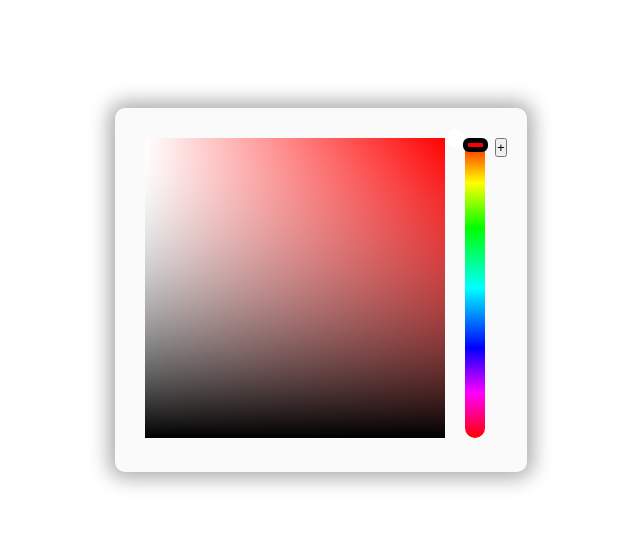
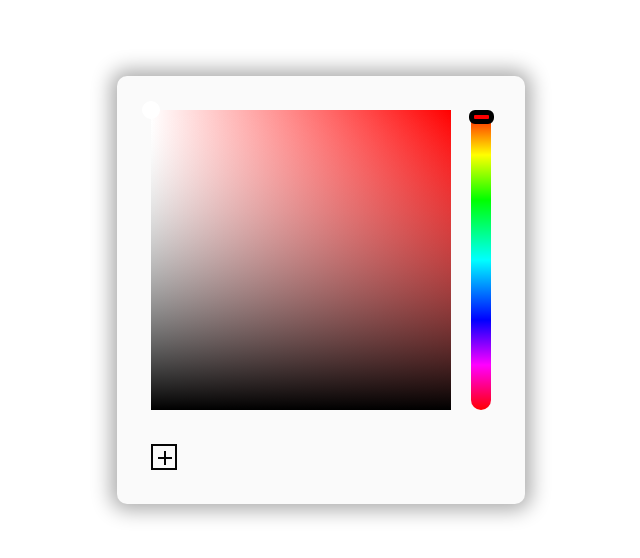
Before and after one commit to tmpelay/color-picker, a plain HTML site: page index.html in a window 1280 px wide. Shown: the part 110-668 px from the top of the page, without its empty margins (319-959 px from the left). Drawn offline with nearby package versions, Linux system fonts and the light colour scheme.

Commit message:
color-list

```diff
--- a/css/styles.css
+++ b/css/styles.css
@@ -17,15 +17,15 @@ body {
 
 .color-picker__container {
   display: flex;
+  flex-direction: column;
   background-color: #fafafa;
-  padding: 30px 20px;
+  padding: 34px;
   border-radius: 10px;
   box-shadow: 0 0 20px 6px #0005;
 }
 
 .color-picker__canvas {
   position: relative;
-  margin: 0 10px;
 }
 
 .hue--picker {
@@ -38,6 +38,7 @@ body {
 
 .color-picker__color-selector {
   position: relative;
+  margin-right: 20px;
 }
 
 .color-picker__hue-selector {
@@ -46,6 +47,8 @@ body {
 
 .color-picker__color {
   position: absolute;
+  top: 0;
+  left: 0;
   width: 18px;
   height: 18px;
   border-radius: 50%;
@@ -57,11 +60,38 @@ body {
 .color-picker__hue {
   position: absolute;
   top: 0;
-  left: 8px;
+  left: -2px;
   width: 25px;
   height: 14px;
   border-radius: 6px;
   border: 5px solid #000;
   background-color: #f00;
-  transition: background-color 0.3s;
 }
+
+.color-picker__colors-list {
+  margin-top: 30px;
+  display: flex;
+  flex-wrap: wrap;
+  max-width: 340px;
+  gap: 5px;
+}
+
+.colors-list__color {
+  width: 26px;
+  height: 26px;
+}
+
+.color-picker__add-btn {
+  text-align: center;
+  line-height: 1;
+  width: 26px;
+  height: 26px;
+  color: #050505;
+  background-color: #fafafa;
+  border: 2px solid #050505;
+}
+
+.color-picker__add-btn:active {
+  background-color: #050505;
+  color: #fafafa;
+}
--- a/index.html
+++ b/index.html
@@ -4,6 +4,10 @@
     <meta charset="UTF-8" />
     <meta name="viewport" content="width=device-width, initial-scale=1.0" />
     <link rel="stylesheet" href="css/styles.css" />
+    <link
+      href="https://fonts.googleapis.com/css2?family=Material+Symbols+Outlined"
+      rel="stylesheet"
+    />
     <title>Color Picker</title>
   </head>
   <body>
@@ -29,8 +33,10 @@
             <span id="hue-picker" class="color-picker__hue"></span>
           </div>
         </div>
-        <div class="color-picker__color-list">
-          <button>+</button>
+        <div id="colors-list" class="color-picker__colors-list">
+          <button class="color-picker__add-btn" onclick="addColor()">
+            <span class="material-symbols-outlined">add</span>
+          </button>
         </div>
       </div>
     </main>
--- a/main.js
+++ b/main.js
@@ -2,6 +2,7 @@ let colorCanvas = document.getElementById("color-canvas");
 let hueCanvas = document.getElementById("hue-canvas");
 let colorPicker = document.getElementById("color-picker");
 let huePicker = document.getElementById("hue-picker");
+let colorsList = document.getElementById("colors-list");
 
 let colorCtx = colorCanvas.getContext("2d", { willReadFrequently: true });
 let hueCtx = hueCanvas.getContext("2d", { willReadFrequently: true });
@@ -34,6 +35,13 @@ let createGradient = (canvasCtx, color1, color2, direction) => {
   gradient.addColorStop(1, color2);
   canvasCtx.fillStyle = gradient;
   canvasCtx.fillRect(0, 0, canvasCtx.canvas.width, canvasCtx.canvas.height);
+};
+
+let addColor = () => {
+  let newColor = document.createElement("div");
+  newColor.innerHTML = '<div class="colors-list__color"></div>';
+  newColor.style.backgroundColor = color;
+  colorsList.appendChild(newColor);
 };
 
 createGradient(colorCtx, "#fff", hue, "horizontal");
```
